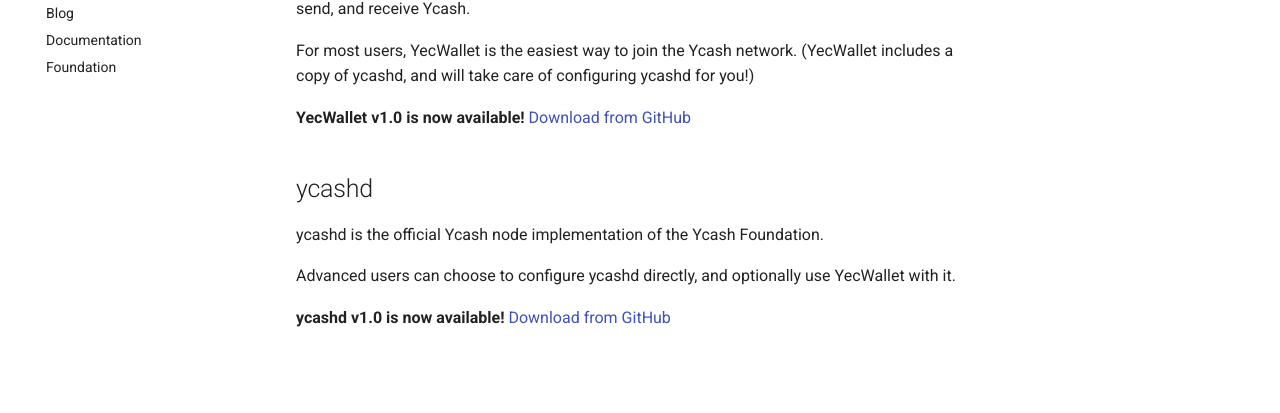
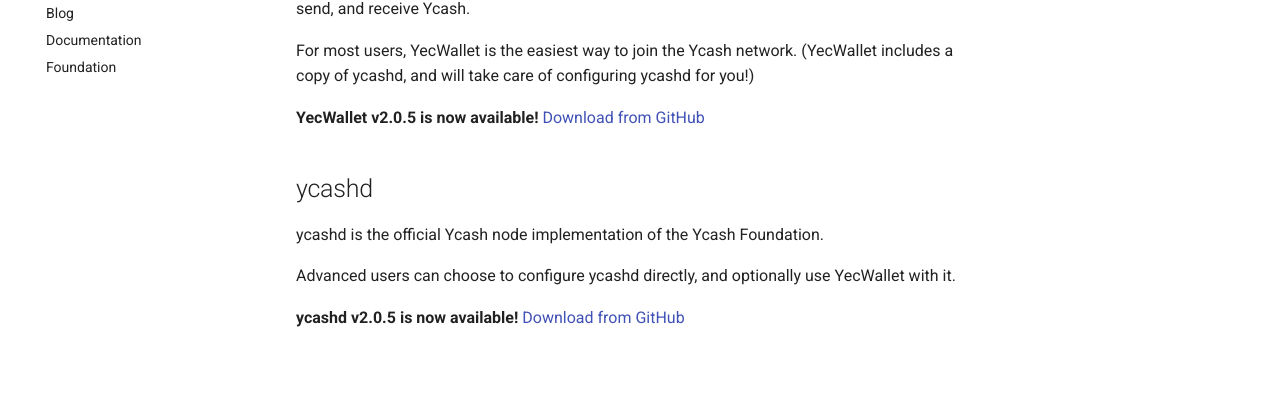
Before and after one commit to ycashfoundation/ycash-website, an MkDocs documentation site: the page built from docs/download.md, in a window 1280 px wide. Shown: the part 260-673 px from the top of the page. Built offline with MkDocs 1.6.1 and Material for MkDocs 9.7.7, drawn with Linux system fonts in a browser that asks for light colours.

Commit message:
2.0.5 release

```diff
--- a/docs/download.md
+++ b/docs/download.md
@@ -6,7 +6,7 @@
 
 For most users, YecWallet is the easiest way to join the Ycash network. (YecWallet includes a copy of ycashd, and will take care of configuring ycashd for you!)
 
-**YecWallet v1.0 is now available!** [Download from GitHub](https://github.com/ycashfoundation/ycash/releases/tag/1.0)
+**YecWallet v2.0.5 is now available!** [Download from GitHub](https://github.com/ycashfoundation/ycash/releases/tag/2.0.5)
 
 ## ycashd
 
@@ -14,4 +14,4 @@
 
 Advanced users can choose to configure ycashd directly, and optionally use YecWallet with it.
 
-**ycashd v1.0 is now available!** [Download from GitHub](https://github.com/ycashfoundation/ycash/releases/tag/1.0)
+**ycashd v2.0.5 is now available!** [Download from GitHub](https://github.com/ycashfoundation/ycash/releases/tag/2.0.5)
```
Also changed, not shown: docs/index.md (+1 -1 lines).
